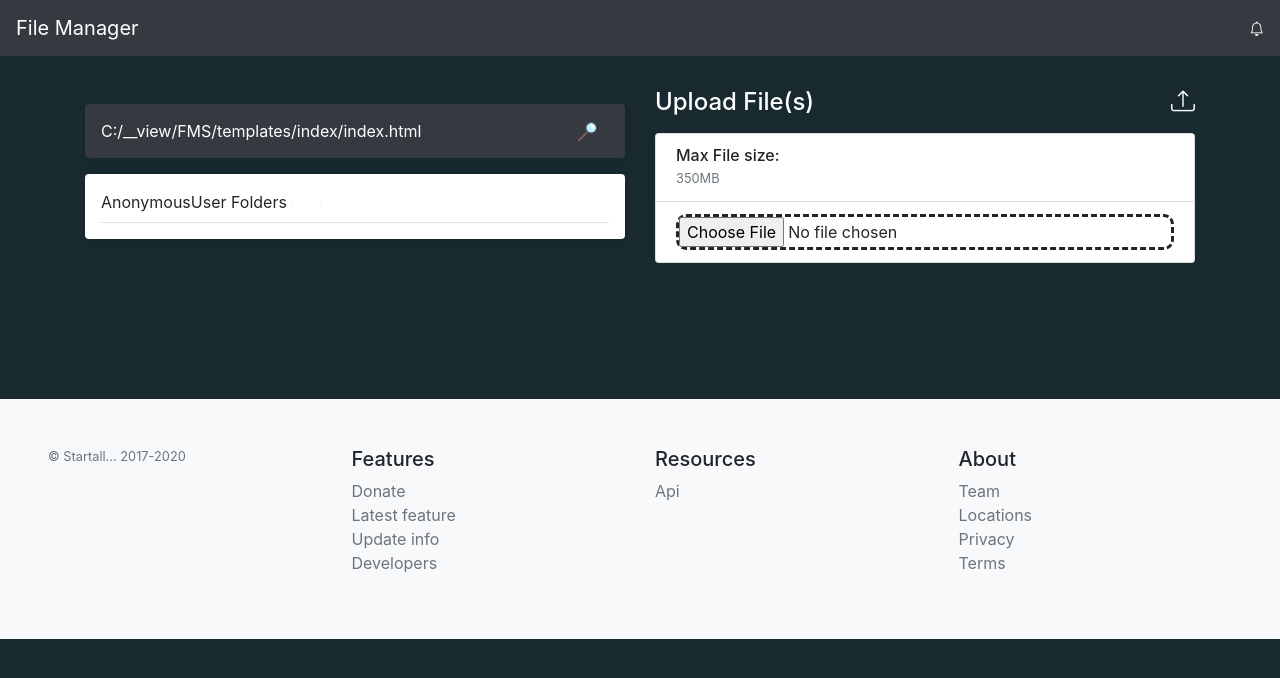
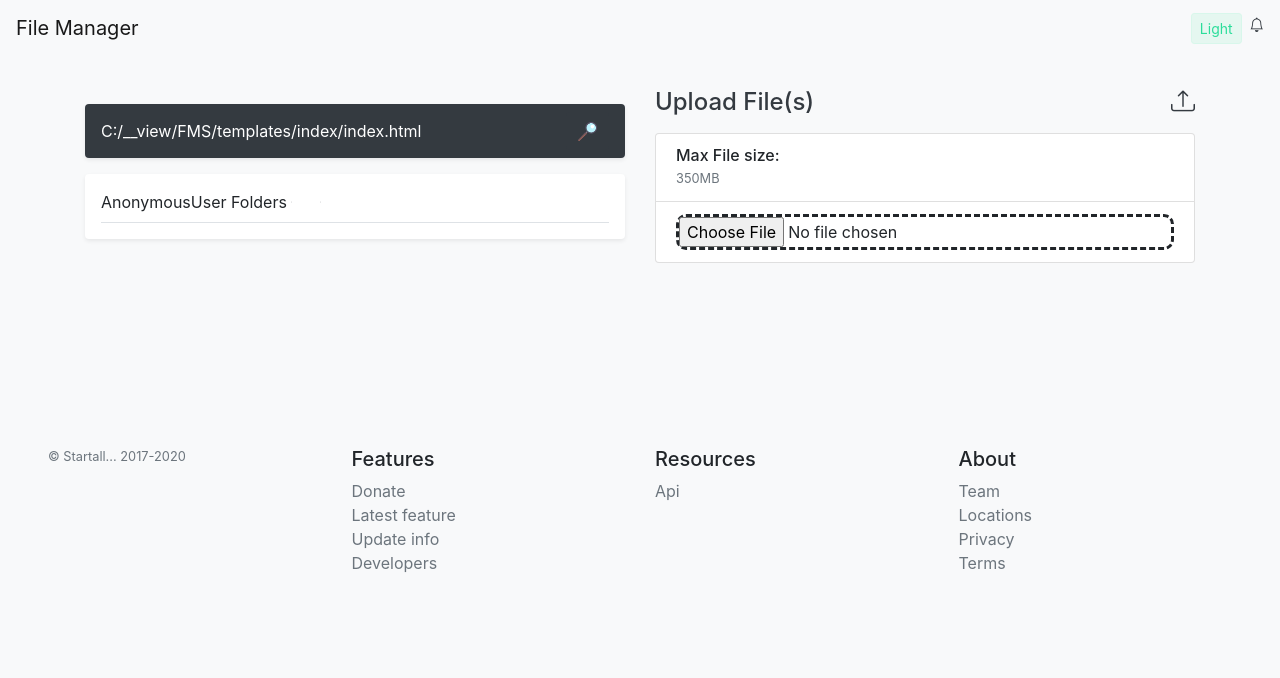
Before and after one commit to Richie003/fms, a Django app: template FMS/templates/index/index.html in a window 1280 px wide. Shown: the top 678 px of the page. Run offline with Django 3.2, Linux system fonts and the light colour scheme; the template is opened without the code that fills it: values that come from a table or form of the project are taken from there, others are empty; some libraries are stand-ins or nearby versions.

Commit message:
Features: *Added light/dark mode, *Folder renaming functionality

```diff
--- a/FMS/documents/admin.py
+++ b/FMS/documents/admin.py
@@ -24,10 +24,13 @@ class SubFolderAdmin(admin.ModelAdmin):
     list_filter = ('user', 'parent_folder')
     search_fields = ('user', 'folder')
 
+class TrashAdmin(admin.ModelAdmin):
+    list_display = ('user', 'from_folder', 'from_folder', 'deleted_on', 'delete_on')
 
 admin.site.register(Share, ShareAdmin)
 admin.site.register(Notification, NotificationAdmin)
 admin.site.register(SubFolder, SubFolderAdmin)
+admin.site.register(Trash, TrashAdmin)
 admin.site.register(FileTable)
 admin.site.register(FileData)
 admin.site.register(Folder, FolderAdmin)
--- a/FMS/static/js/folder_funct.js
+++ b/FMS/static/js/folder_funct.js
@@ -23,13 +23,13 @@ this function, there is a setInterval function that repeatedly makes an AJAX GET
  * @param name - The `name` parameter is the name of the cookie you want to retrieve the value for.
  * @returns the value of the cookie with the specified name.
  */
-function getCookie(name){
+function getCookie(name) {
     var cookieValue = null;
-    if (document.cookie && document.cookie !== ''){
+    if (document.cookie && document.cookie !== '') {
         var cookies = document.cookie.split(';');
-        for (var i = 0; i < cookies.length; i++){
+        for (var i = 0; i < cookies.length; i++) {
             var cookie = cookies[i].trim();
-            if (cookie.substring(0, name.length + 1) === (name + '=')){
+            if (cookie.substring(0, name.length + 1) === (name + '=')) {
                 cookieValue = decodeURIComponent(cookie.substring(
                     name.length + 1));
                 break;
@@ -51,11 +51,11 @@ function removeFolder(folderURL, redirectURL) {
     const csrftoken = getCookie('csrftoken');
     let xmlhttp = new XMLHttpRequest();
 
-    xmlhttp.onreadystatechange = function() {
-        if (xmlhttp.readyState == XMLHttpRequest.DONE){
-            if (xmlhttp.status == 200){
+    xmlhttp.onreadystatechange = function () {
+        if (xmlhttp.readyState == XMLHttpRequest.DONE) {
+            if (xmlhttp.status == 200) {
                 window.location.replace(redirectURL);
-            }else{
+            } else {
                 alert('there was an error');
             }
         }
@@ -66,21 +66,28 @@ function removeFolder(folderURL, redirectURL) {
 }
 
 
-$('#search-input').keyup((e)=>{
+const renameFolder = function (folder, Id, name) {
+    const foldername = $(`#${folder}`)
+    foldername.empty().append(`<input type="text" class="form-control" value="${name}" autofocus/>`
+    )
+}
+
+
+$('#search-input').keyup((e) => {
     const searchData = e.target.value;
     const initialContainer = $('#initial-container');
     const resultContainer = $('#result-container');
     resultContainer.empty();
     $.ajax({
-        type:'GET',
-        url:`/search/`,
-        data:{
-            search_type:"folders",
-            dts:searchData,
+        type: 'GET',
+        url: `/search/`,
+        data: {
+            search_type: "folders",
+            dts: searchData,
         },
-        success: (response)=>{
-            if(searchData != ""){
-                for(i of response.res){
+        success: (response) => {
+            if (searchData != "") {
+                for (i of response.res) {
                     const resultData = `
                     <div class="media text-muted pt-3">
                         <div class="media-body pb-3 mb-0 small lh-125 border-bottom border-gray">
@@ -134,16 +141,16 @@ $('#search-input').keyup((e)=>{
                         </div>
                     </div>
                 `
-                resultContainer.append(resultData);
-                resultContainer.removeClass('d-none');
-                initialContainer.addClass('d-none');
+                    resultContainer.append(resultData);
+                    resultContainer.removeClass('d-none');
+                    initialContainer.addClass('d-none');
                 }
-            }else{
+            } else {
                 resultContainer.addClass('d-none');
                 initialContainer.removeClass('d-none');
             }
         },
-        error: (response)=>{
+        error: (response) => {
             console.log('Error')
         }
     })
--- a/FMS/templates/base.html
+++ b/FMS/templates/base.html
@@ -89,7 +89,9 @@
       .opaque{
         animation: 0.5s show ease-in-out;
       }
-
+      .primary-col-white{
+        color: inherit !important;
+      }
       .custom-dz{
         border:dashed !important;
         border-radius: 10px !important;
@@ -115,15 +117,20 @@
       }
     </style>
   {%endblock%}
-  <body class="primary-bg">
+  <body class="d-none primary-bg">
     <nav class="navbar navbar-expand-lg fixed-top navbar-dark bg-dark">
       <div class="w-100" style="display: flex; align-items: center; justify-content: space-between;">
         <div>
           <a class="navbar-brand mr-auto mr-lg-2" href="/">File Manager</a>
         </div>
-        <div style="position:relative;">
+        <div style="position:relative; display: flex;">
+          <div class="text-center mx-2">
+            <button id="theme" class="btn btn-sm btn-light">
+
+            </button>
+          </div>
           <div id="notify-bell" {% if request.user.count_notification > 0 %}class="notify btn btn-lg"{%endif%}>
-            <i {% if request.user.count_notification > 0 %}class="bi bi-bell-fill"{%else%}class="bi bi-bell"{%endif%} style="font-size: 90%; color: #fff"></i>
+            <i {% if request.user.count_notification > 0 %}class="bi bi-bell-fill text-light"{%else%}class="bi bi-bell text-light"{%endif%} style="font-size: 90%;"></i>
           </div>
           <div class="bg-light rounded border px-3 py-3 d-none" id="notify-board" style="position: absolute; right: 0rem;">
             {%for data in request.user.get_user_notifications%}
@@ -191,16 +198,17 @@
         <div {%if request.path == '/' %}class="col-md-4 order-md-2 mb-4 d-none d-md-block"{%else%}class="col-md-6 order-md-2 mb-4 d-none d-md-block"{%endif%}>
           {%if request.path == '/' %}
           <h4 class="d-flex justify-content-between align-items-center mb-3">
-            <span class="text-white">Your Profile</span>
+            <span class="text-light">Your Profile</span>
             <svg
               xmlns="http://www.w3.org/2000/svg"
               width="20"
               height="20"
               viewBox="0 0 448 512"
+              class="text-light"
             >
               <path
                 d="M224 256c70.7 0 128-57.3 128-128S294.7 0 224 0 96 57.3 96 128s57.3 128 128 128zm89.6 32h-16.7c-22.2 10.2-46.9 16-72.9 16s-50.6-5.8-72.9-16h-16.7C60.2 288 0 348.2 0 422.4V464c0 26.5 21.5 48 48 48h352c26.5 0 48-21.5 48-48v-41.6c0-74.2-60.2-134.4-134.4-134.4z"
-                fill="#fff"
+                fill=""
               />
             </svg>
           </h4>
@@ -330,7 +338,7 @@
           </ul>
           {%else%}
           <h4 class="d-flex justify-content-between align-items-center mb-3">
-            <span class="text-white">Upload File(s)</span>
+            <span class="text-light">Upload File(s)</span>
             <i class="bi bi-upload font-weight-bold text-light"></i>
 
           </h4>
@@ -588,7 +596,6 @@
     <script>
       // {% comment %} Because I didn't set placeholder values in forms.py they will be set here using vanilla Javascript
       // We start indexing at one because CSRF_token is considered an input field {% endcomment %}
-
       // {% comment %} Query All input fields {% endcomment %}
             try{
                 var form_fields = document.getElementsByTagName('input')
@@ -626,6 +633,31 @@
                 notificationBoard.addClass('d-none')
               }
             })
+
+            $(document).ready(() => {
+                let currentTheme = localStorage.getItem('theme') || 'Light';
+
+                applyTheme(currentTheme);
+
+                $('#theme').click((event) => {
+                    currentTheme = currentTheme === 'Light' ? 'Dark' : 'Light';
+                    localStorage.setItem('theme', currentTheme);
+                    applyTheme(currentTheme);
+                });
+
+                function applyTheme(theme) {
+                    $('body').toggleClass('primary-bg', theme === 'Dark').toggleClass('bg-light', theme === 'Light');
+                    $('.navbar').toggleClass('navbar-dark bg-dark', theme === 'Dark').toggleClass('navbar-light bg-light', theme === 'Light');
+                    $('#theme').html(theme);
+
+                    // Select all elements with class "text-light" and toggle to "text-dark" or back to "text-light"
+                    document.querySelectorAll('.text-light').forEach((element) => {
+                      element.classList.toggle('text-light', theme === 'Dark');
+                      element.classList.toggle('text-dark', theme === 'Light');
+                    });
+                }
+                $('body').removeClass('d-none')
+            });
     </script>
     {%block scripts%} {%endblock%}
     <script src="{%static 'js/bootstrap.bundle.min.js'%}"></script>
--- a/FMS/templates/index/index.html
+++ b/FMS/templates/index/index.html
@@ -20,9 +20,12 @@
                     <div class="media text-muted pt-3">
                         <div class="media-body pb-3 mb-0 small lh-125 border-bottom border-gray">
                             <div class="d-flex justify-content-between align-items-center w-100" id="append-folder">
-                                <a class="filename text-dark font-weight-bold" href="{%url 'folder_files' folder_name.folder %}"><i class="bx bxs-folder h5 mb-0 text-warning"></i> {{folder_name.folder}}</a>
+                                <a class="filename text-dark font-weight-bold d-flex align-items-center" href="{%url 'folder_files' folder_name.folder %}" aria-disabled="false"><i class="bx bxs-folder h5 mb-0 text-warning"></i> <span id="folderName-{{folder_name.id}}">{{folder_name.folder}}</span></a>
                                 <div class="">
-                                    <button class="btn btn-sm btn-light px-2 flex-shrink-0 get_folder" type="button"
+                                    <button class="btn btn-sm btn-light px-2 flex-shrink-0" type="button" title="Rename" onclick="renameFolder(`folderName-{{folder_name.id}}`, `{{folder_name.id}}`, `{{folder_name.folder}}`)">
+                                        <i class="bi bi-pencil-square font-weight-bold text-light" title="Rename" style="font-size: 1rem;"></i>
+                                    </button>
+                                    <button class="btn btn-sm btn-light px-2 flex-shrink-0 get_folder" type="button" title="Delete"
                                         data-folder='{{folder_name.folder}}' onclick="removeFolder(`{%url 'delete_folder' folder_name.pk %}`, `{{request.path}}`)">
                                         <svg xmlns="http://www.w3.org/2000/svg" height="20" width="15" viewBox="0 0 448 512">
                                             <path d="M268 416h24a12 12 0 0 0 12-12V188a12 12 0 0 0-12-12h-24a12
@@ -32,7 +35,7 @@
                                         </svg>
                                     </button>
                                     <button class="btn btn-sm btn-light buttss position-relative" id="new_file" onclick="userOptions(this, `{{folder_name.id}}`)"
-                                            data-val={{folder_name.folder}} type="button">
+                                            data-val={{folder_name.folder}} type="button" title="upload">
                                             <svg xmlns="http://www.w3.org/2000/svg" height="20" width="15" viewBox="0 0 448 512">
                                                 <path d="M352 240v32c0 6.6-5.4 12-12 12h-88v88c0 6.6-5.4 12-12 12h-32c-6.6 0-12-5.4-12-12v-88h-88c-6.6 0-12-5.4-12-12v-32c0-6.6 5.4-12 12-12h88v-88c0-6.6 5.4-12 12-12h32c6.6 0 12 5.4 12 12v88h88c6.6 0 12 5.4 12 12zm96-160v352c0 26.5-21.5 48-48 48H48c-26.5 0-48-21.5-48-48V80c0-26.5 21.5-48 48-48h352c26.5 0 48 21.5 48 48zm-48 346V86c0-3.3-2.7-6-6-6H54c-3.3 0-6 2.7-6 6v340c0 3.3 2.7 6 6 6h340c3.3 0 6-2.7 6-6z" fill="#00e7ff"/>
                                             </svg>
@@ -90,4 +93,5 @@
 {%block scripts%}
 <script src="/static/js/jquery.js"></script>
 <script src="/static/js/folder_funct.js"></script>
+
 {%endblock%}
```
Also changed, not shown: FMS/documents/models.py (+18 -2 lines), FMS/templates/index/files.html (+6 -1 lines), FMS/templates/love.html (deleted, +0 -88 lines).
